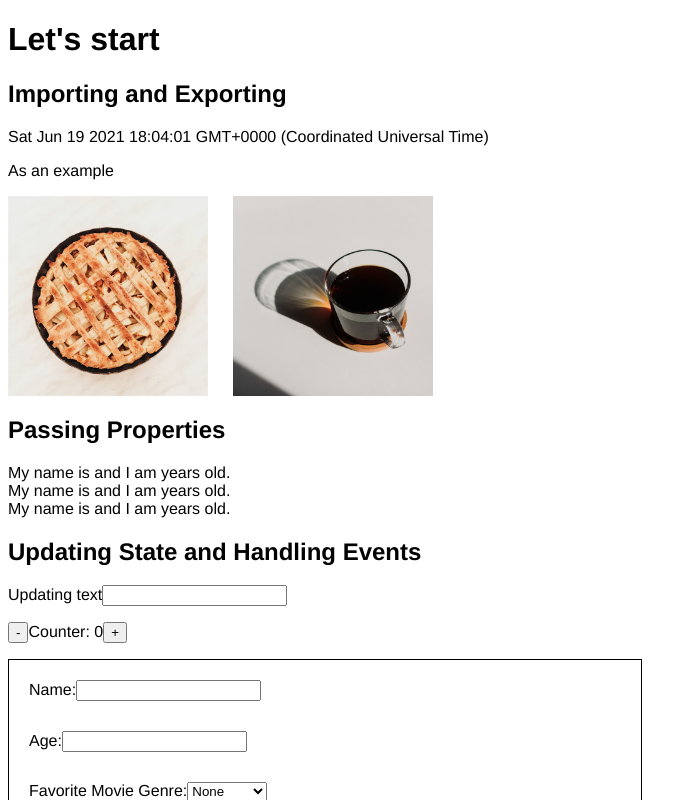
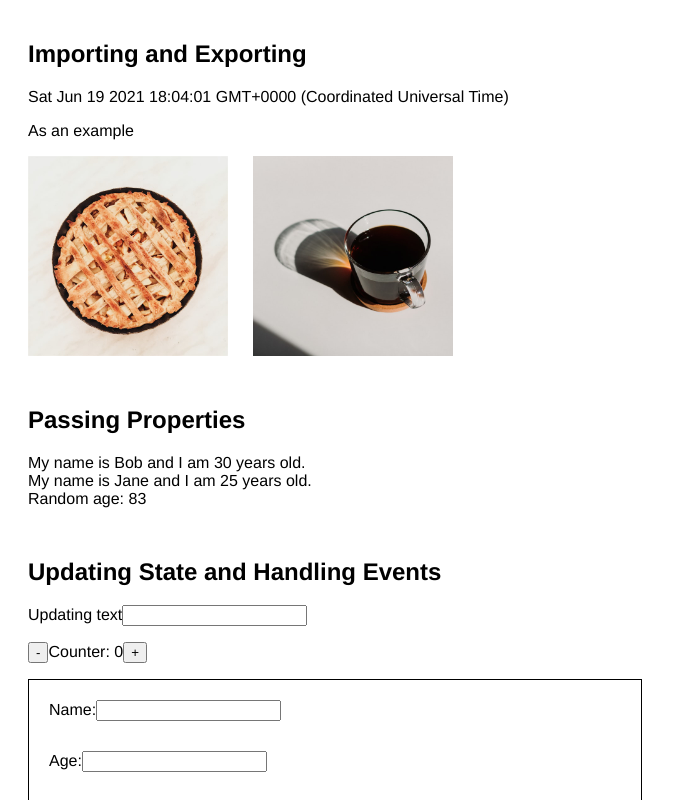
Before and after one commit to godfreydoo/practise-react-with-me, a React app: page / in a window 1280 px wide. Shown: the top 800 px of the page, without its empty margins (0-697 px from the left). Built offline with nearby package versions, Linux system fonts and the light colour scheme; the HTML template or start-up script is replaced by a standard one.

Commit message:
Update passing properties exercises

```diff
--- /dev/null
+++ b/src/Part 2 Passing Properties/PassingProp.jsx
@@ -0,0 +1,10 @@
+import React from 'react';
+
+function PassingProp (props) {
+  // console.log(props);
+  return (
+    <article>My name is {props.name} and I am {props.age} years old.</article>
+  )
+}
+
+export default PassingProp;
--- /dev/null
+++ b/src/Part 2 Passing Properties/PassingPropDestructured.jsx
@@ -0,0 +1,10 @@
+import React from 'react';
+
+const PassingPropDestructured = ({name, age}) => {
+  // console.log(name, age);
+  return (
+    <article>My name is {name} and I am {age} years old.</article>
+  )
+}
+
+export default PassingPropDestructured;
--- /dev/null
+++ b/src/Part 2 Passing Properties/PassingPropWithFunction.jsx
@@ -0,0 +1,16 @@
+import React from 'react';
+
+class PassingPropWithFunction extends React.Component {
+  constructor(props) {
+    super(props);
+  }
+  render () {
+    // console.log(this.props);
+    return (
+      <article>Random age: {this.props.randomAge()}</article>
+    )
+  }
+}
+
+
+export default PassingPropWithFunction;
--- a/src/Part 2 Passing Properties/PassingProperties.jsx
+++ /dev/null
@@ -1,41 +0,0 @@
-import React from 'react';
-
-export function PassingSingleProp (props) {
-  // console.log(props);
-  return (
-    <article>My name is {/* FILL ME IN */} and I am {/* FILL ME IN */} years old.</article>
-  )
-}
-
-
-export const PassingSinglePropDestructured = ({name, age}) => {
-  // console.log(name, age);
-  return (
-    <article>My name is {/* FILL ME IN */} and I am {/* FILL ME IN */} years old.</article>
-  )
-}
-
-
-export class PassingSinglePropClass extends React.Component {
-  constructor(props) {
-    super(props);
-  }
-  render () {
-    // console.log(this.props);
-    return (
-      <article>My name is {/* FILL ME IN */} and I am {/* FILL ME IN */} years old.</article>
-    )
-  }
-}
-
-/*
-Note:
-
-"All React components must act like pure functions with respect to their props." In other words, properties are read-only.
-  Link: https://reactjs.org/docs/components-and-props.html#props-are-read-only
-
-"Class components should always call the base constructor with props.
-  - class components can also pass down properties to other class components, which can be reference with "this.state.props...""
-  Link: https://reactjs.org/docs/state-and-lifecycle.html#adding-local-state-to-a-class
-
-*/
--- a/src/Part 3 Updating State and Handling Events/UpdatingStateForm.jsx
+++ b/src/Part 3 Updating State and Handling Events/UpdatingStateForForms.jsx
@@ -1,5 +1,4 @@
 import React from 'react';
-
 
 const initialState = {
   name: '',
--- a/src/index.jsx
+++ b/src/index.jsx
@@ -6,19 +6,23 @@ import './styles.css';
 import ShowPictureAndDesc from './Part 1 Importing and Exporting/ShowPictureAndDesc.jsx';
 
 // Part 2 Passing Properties
-import { PassingSingleProp, PassingSinglePropDestructured, PassingSinglePropClass } from './Part 2 Passing Properties/PassingProperties.jsx';
+import PassingProp from './Part 2 Passing Properties/PassingProp.jsx';
+import PassingPropWithFunction from './Part 2 Passing Properties/PassingPropWithFunction.jsx';
+import PassingPropDestructured from './Part 2 Passing Properties/PassingPropDestructured.jsx';
 
 // Part 3 Updating State and Events
 import UpdatingState from './Part 3 Updating State and Handling Events/UpdatingState.jsx';
-import UpdatingStateForForms from './Part 3 Updating State and Handling Events/UpdatingStateForm.jsx';
+import UpdatingStateForForms from './Part 3 Updating State and Handling Events/UpdatingStateForForms.jsx';
 
 
 const App = (props) => {
 
+  function randomAge() {
+    return Math.floor(Math.random() * 100);
+  }
+
   return (
     <div>
-      <h1> Let's start </h1>
-
       <section>
         <h2> Importing and Exporting </h2>
         <ShowPictureAndDesc />
@@ -26,9 +30,9 @@ const App = (props) => {
 
       <section>
         <h2> Passing Properties </h2>
-        <PassingSingleProp name="Bob" age="30" />
-        <PassingSinglePropDestructured name="Billy" age="23"/>
-        <PassingSinglePropClass name="Jane" age="25"/>
+        <PassingProp name="Bob" age="30" />
+        <PassingPropDestructured name="Jane" age="25"/>
+        <PassingPropWithFunction randomAge={randomAge}/>
       </section>
 
       <section>
--- a/src/styles.css
+++ b/src/styles.css
@@ -13,7 +13,7 @@ form {
   width: 50%;
 }
 
-form > div {
+section, form > div {
   padding: 10px;
   margin: 10px;
 }
```
Also changed, not shown: src/Part 2 Passing Properties/Notes.md (added, +9 -0 lines), src/Part 1 Importing and Exporting/Notes.md (added), src/Part 3 Updating State and Handling Events/Notes.md (added), 2 other files (tests, documents, lock files or other folders).
